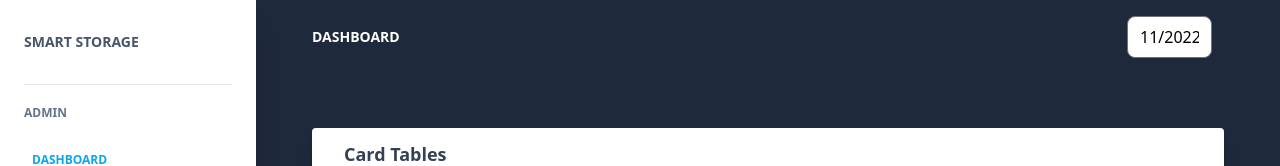
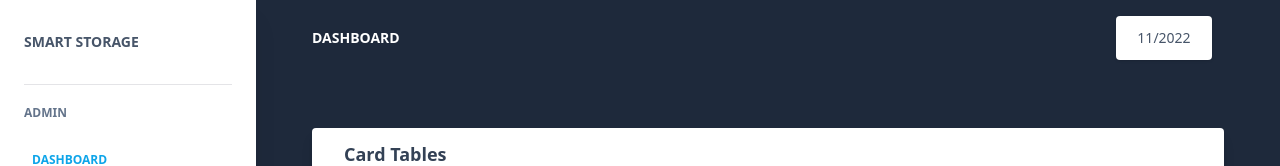
Before and after one commit to arrudadev/pi-smart-storage, a Next.js app: page /admin/dashboard in a window 1280 px wide. Shown: the top 166 px of the page. Built offline with nearby package versions, Linux system fonts and the light colour scheme.

Commit message:
chore: fix datepicker style

```diff
--- a/components/Inputs/Datepicker.tsx
+++ b/components/Inputs/Datepicker.tsx
@@ -1,21 +1,36 @@
-import { useState } from 'react';
+import { forwardRef, useState } from 'react';
 import ReactDatepicker from 'react-datepicker';
 
 import ptBR from 'date-fns/locale/pt-BR';
 
 export const Datepicker = () => {
-  const [startDate, setStartDate] = useState(new Date());
+  const [selectedDate, setSelectedDate] = useState(new Date());
+
+  const CustomButton = forwardRef(({ value, onClick }: any, ref: any) => (
+    <button
+      className="border-0 px-3 py-3 placeholder-blueGray-300 text-blueGray-600 relative bg-white bg-white rounded text-sm shadow outline-none focus:outline-none focus:ring w-24"
+      onClick={(event: any) => {
+        event.preventDefault();
+
+        onClick();
+      }}
+      ref={ref}
+    >
+      {value}
+    </button>
+  ));
 
   function handleChangeDate(date: Date) {
-    setStartDate(date);
+    setSelectedDate(date);
   }
 
   return (
     <ReactDatepicker
-      selected={startDate}
+      selected={selectedDate}
       onChange={handleChangeDate}
       dateFormat="MM/yyyy"
       locale={ptBR}
+      customInput={<CustomButton />}
       showMonthYearPicker
       showFullMonthYearPicker
     />
--- a/styles/react-datepicker.css
+++ b/styles/react-datepicker.css
@@ -1,17 +1,16 @@
-.react-datepicker__month-wrapper {
-  display: flex;
+.react-datepicker__month-text {
+  padding: 3px;
+  width: 4.5rem !important;
 }
 
-.react-datepicker__month-text {
-  padding: 5px;
-  width: 4.5rem !important;
+.react-datepicker__navigation--previous {
+  left: -5px;
+}
+
+.react-datepicker__navigation--next {
+  right: -5px;
 }
 
 .react-datepicker__navigation-icon {
   top: 5px;
 }
-
-.react-datepicker__input-container > input {
-  width: 85px;
-  border-radius: 8px;
-}
```
Also changed, not shown: .eslintrc.js.
